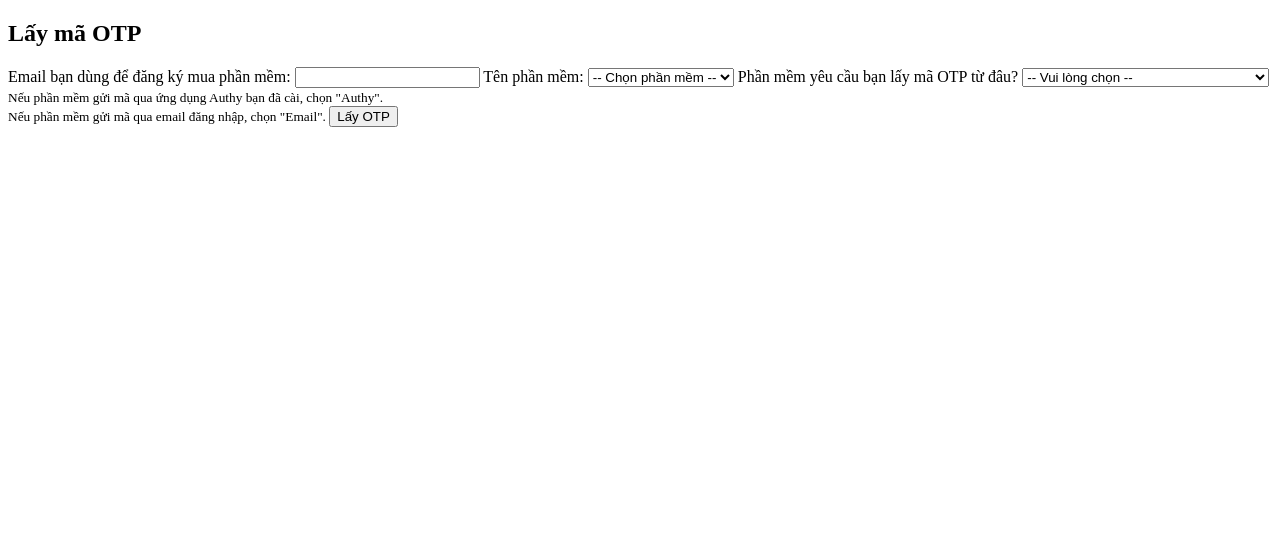
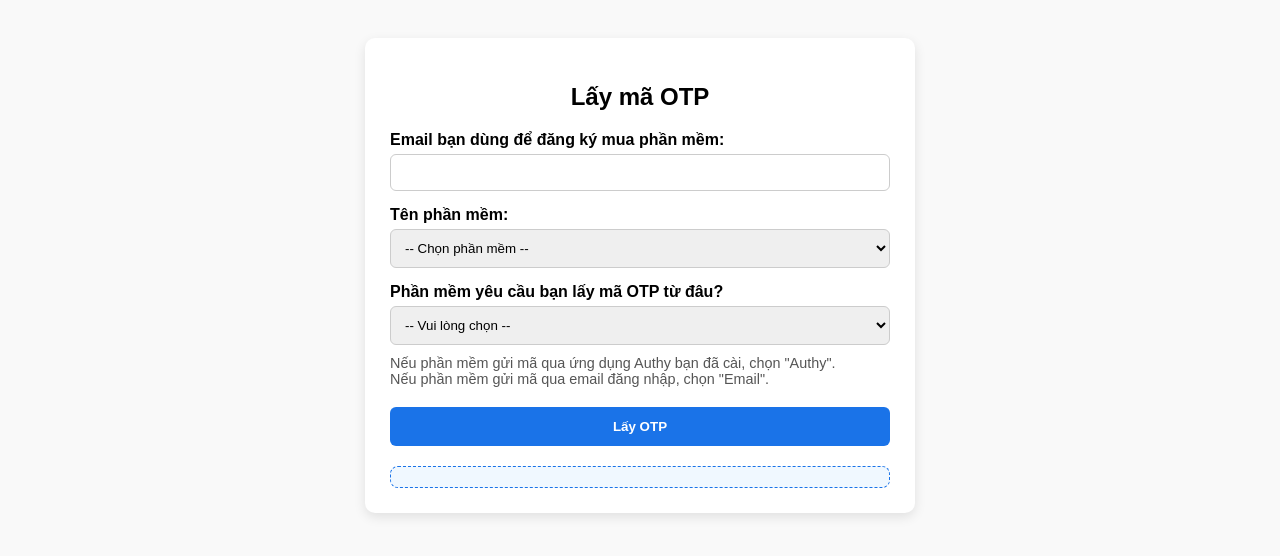
Before and after one commit to phamduydieu2204/get-otp, a plain HTML site: page index.html in a window 1280 px wide. Drawn offline with Linux system fonts and the light colour scheme; no server answers.

```diff
--- a/index.html
+++ b/index.html
@@ -20,7 +20,7 @@
     <label for="otpSource">Phần mềm yêu cầu bạn lấy mã OTP từ đâu?</label>
     <select id="otpSource" required>
       <option value="">-- Vui lòng chọn --</option>
-      <option value="authy">📱 Mã OTP từ ứng dụng xác minhAut</option>
+      <option value="authy">📱 Mã OTP từ ứng dụng xác minh</option>
       <option value="email">📧 Mã OTP gửi đến email đăng nhập</option>
     </select>
     <small class="note" id="otpNote">
--- a/style.css
+++ b/style.css
@@ -0,0 +1,68 @@
+body {
+    font-family: Arial, sans-serif;
+    padding: 30px;
+    background-color: #f9f9f9;
+  }
+
+  .otp-container {
+    max-width: 500px;
+    margin: 0 auto;
+    background-color: #fff;
+    padding: 25px;
+    border-radius: 10px;
+    box-shadow: 0 4px 12px rgba(0, 0, 0, 0.1);
+  }
+
+  .otp-container h2 {
+    text-align: center;
+    margin-bottom: 20px;
+  }
+
+  .otp-container label {
+    display: block;
+    margin-top: 15px;
+    font-weight: bold;
+  }
+
+  .otp-container input,
+  .otp-container select {
+    width: 100%;
+    padding: 10px;
+    margin-top: 5px;
+    border-radius: 6px;
+    border: 1px solid #ccc;
+    box-sizing: border-box;
+  }
+
+  .otp-container button {
+    margin-top: 20px;
+    padding: 12px 20px;
+    width: 100%;
+    background-color: #1a73e8;
+    color: white;
+    font-weight: bold;
+    border: none;
+    border-radius: 6px;
+    cursor: pointer;
+  }
+
+  .otp-container button:hover {
+    background-color: #0f5ec5;
+  }
+
+  .note {
+    display: block;
+    margin-top: 10px;
+    font-size: 0.9em;
+    color: #555;
+  }
+
+  #otpResult {
+    font-size: 1.2em;
+    text-align: center;
+    margin-top: 25px;
+    background: #f0f8ff;
+    padding: 10px;
+    border-radius: 8px;
+    border: 1px dashed #1a73e8;
+  }
```
